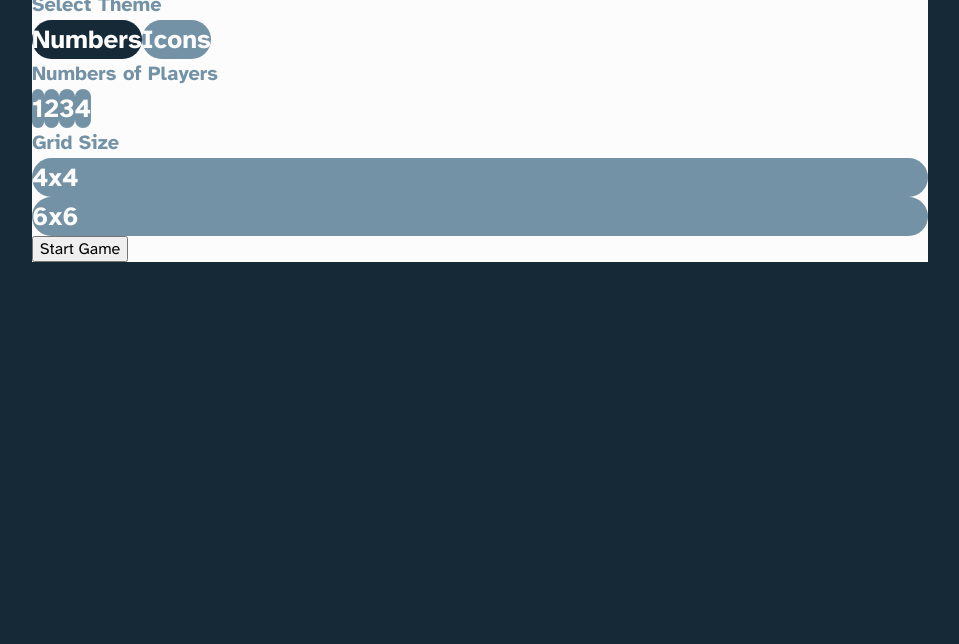
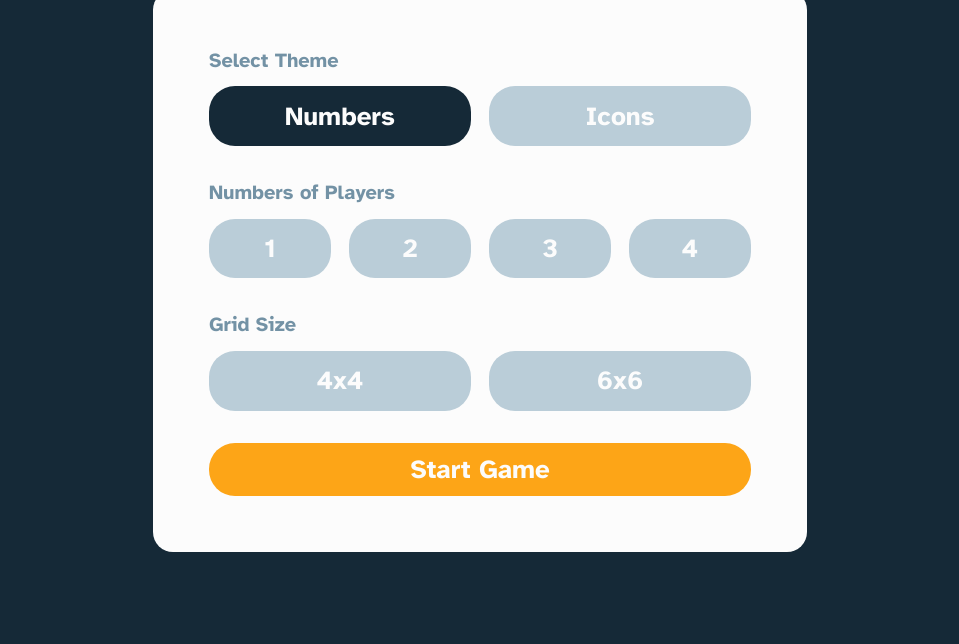
Before and after one commit to janeund/memory-game, a plain HTML site: page memory-game/index.html in a window 1280 px wide. Shown: the part 156-800 px from the top of the page, without its empty margins (160-1119 px from the left). Drawn offline with Linux system fonts and the light colour scheme.

Commit message:
feat: add styles for first page

```diff
--- a/memory-game/index.html
+++ b/memory-game/index.html
@@ -35,7 +35,7 @@
       </div>
       <div class="size">
         <h2 class="heading-secondary">Grid Size</h2>
-        <div class="size-wrapper">
+        <div class="section-wrapper">
           <div data-size="4" class="size-item tab">4x4</div>
           <div data-size="6" class="size-item tab">6x6</div>
         </div>
--- a/memory-game/style.css
+++ b/memory-game/style.css
@@ -23,6 +23,16 @@
   --fs-700: 2.75rem;
   --fs-800: 3rem;
   --fs-900: 3.5rem;
+
+  --size-100: 0.65rem;
+  --size-200: 1.125rem;
+  --size-300: 1.625rem;
+  --size-400: 1.625rem;
+  --size-500: 1.625rem;
+  --size-600: 2rem;
+  --size-700: 1.625rem;
+  --size-800: 1.625rem;
+  --size-900: 3.5rem;
 
   --border-r-box: 1.25rem;
   --border-r-btn: 1.625rem;
@@ -91,24 +101,54 @@ textarea, select {
 
 /* ------- COMPONENTS ---------- */
 .content {
+  display: flex;
+  flex-direction: column;
+  margin-inline: auto;
+  max-width: 654px;
+  row-gap: var(--size-600);
+  padding: var(--size-900);
   background-color: var(--clr-neutral-100);
+  border-radius: var(--border-r-box);
 }
 
 .section-wrapper {
   display: flex;
+  column-gap: var(--size-200);
 }
 
 .heading-secondary {
   font-size: var(--fs-400);
   color: var(--clr-primary-500);
+  margin-block-end: var(--size-100);
 }
 
 .tab {
-  background-color: var( --clr-primary-500);
+  width: 100%;
+  text-align: center;
+  background-color: var( --clr-primary-300);
   font-size: var(--fs-500);
+  padding: var(--size-100);
   border-radius: var(--border-r-btn);
 }
 
 .selected {
   background-color: var(--clr-primary-900);
 }
+
+.btn {
+  display: block;
+  border-radius: var(--border-r-btn);
+  font-size:  var(--fs-500);
+  font-weight: var(--fw-bold);
+  padding: var(--size-100);
+  background-color: var(--clr-accent-500);
+  color: var(--clr-neutral-100);
+  outline: none;
+  border: none;
+  cursor: pointer;
+  transition: background-color 0.2s ease-in-out;
+}
+
+.btn:hover {
+  background-color: var(--clr-accent-400);
+}
```
